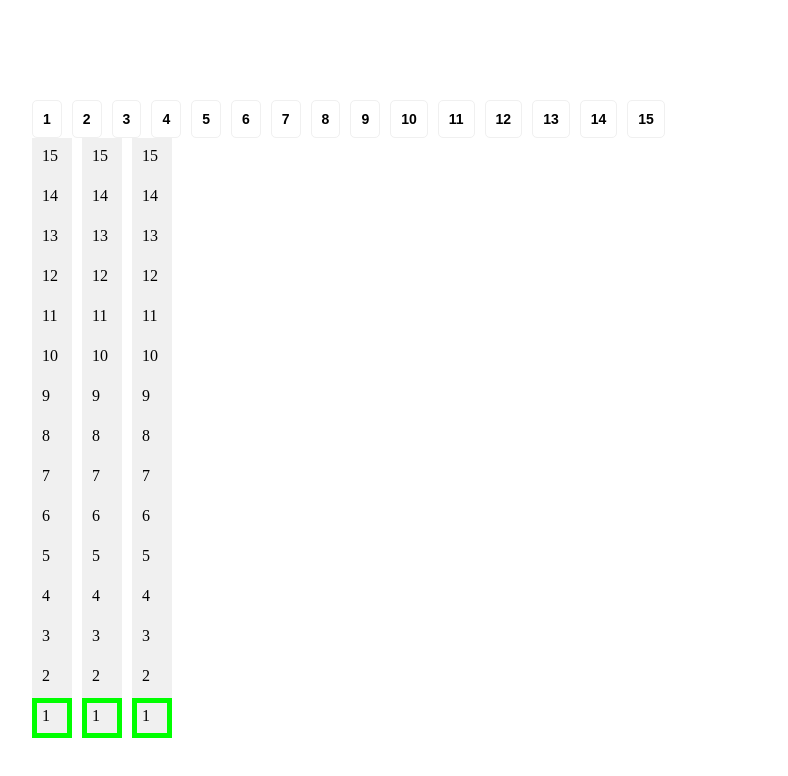
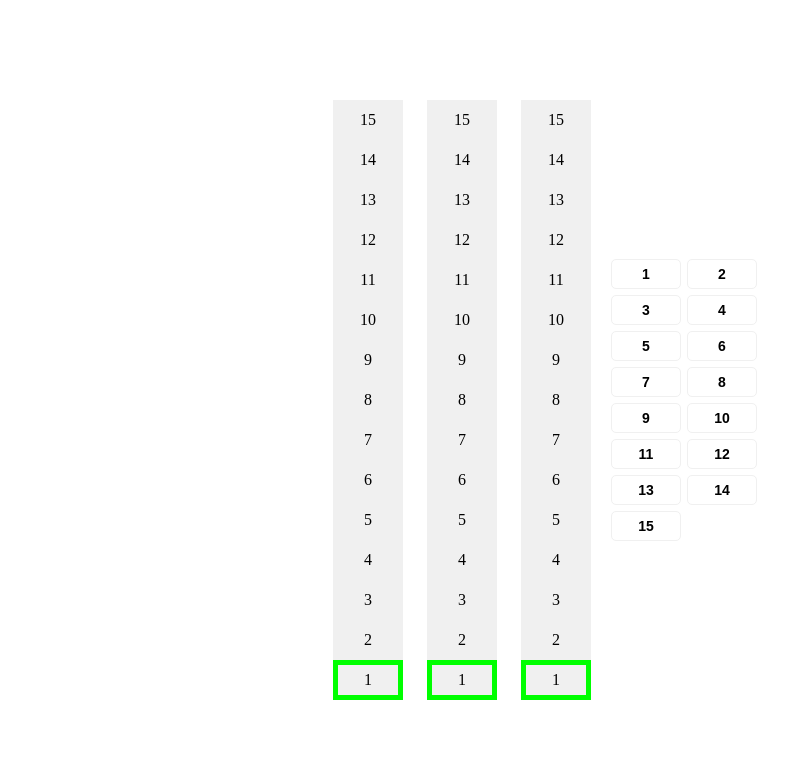
Before and after one commit to melroh629/slash, a React (Vite) app: page / in a window 1280 px wide. Shown: the top 776 px of the page, without its empty margins (68-856 px from the left). Built offline with nearby package versions, Linux system fonts and the light colour scheme.

Commit message:
style: 버튼, 레이아웃, 엘리베이터 디자인 수정

```diff
--- a/src/Container.tsx
+++ b/src/Container.tsx
@@ -81,13 +81,19 @@ export const Container = ({}: containerProps) => {
 };
 
 const StyledWrapper = styled.div`
-	padding: 0;
+	display: flex;
+	align-items: center;
+	justify-content: center;
+	gap: 20px;
+	flex-flow: row-reverse;
 `;
 const StyledButtonList = styled.div`
 	display: flex;
-	gap: 10px;
+	gap: 6px;
+	width: 200px;
+	flex-wrap: wrap;
 `;
 const StyledElevatorList = styled.div`
 	display: flex;
-	gap: 10px;
+	gap: 24px;
 `;
--- a/src/components/Button.tsx
+++ b/src/components/Button.tsx
@@ -22,6 +22,8 @@ const StyledButton = styled.button`
 	display: flex;
 	align-items: center;
 	justify-content: center;
+	width: 70px;
+	height: 30px;
 	padding: 10px;
 	border-radius: 5px;
 	cursor: pointer;
@@ -29,4 +31,13 @@ const StyledButton = styled.button`
 	font-weight: bold;
 	background: #fff;
 	border: 1px solid #f0f0f0;
+	&:hover {
+		color: #38761d;
+		border-color: #38761d;
+	}
+	&:disabled {
+		color: #999;
+		border-color: #999;
+		cursor: not-allowed;
+	}
 `;
--- a/src/components/Elevator.tsx
+++ b/src/components/Elevator.tsx
@@ -49,7 +49,9 @@ const StyledElevator = styled.ul`
 	flex-direction: column;
 	li {
 		display: flex;
-		width: 40px;
+		align-items: center;
+		justify-content: center;
+		width: 70px;
 		height: 40px;
 		padding: 10px;
 		background: #f0f0f0;
@@ -69,7 +71,7 @@ const StyledCurrent = styled.div<StyledCurrentProps>`
 	position: absolute;
 	bottom: ${({ $startBottom }) => $startBottom}px;
 	left: 0;
-	width: 40px;
+	width: 70px;
 	height: 40px;
 	border: 5px solid lime;
 	animation: ${({ $startBottom, $endBottom }) => move($startBottom, $endBottom)}
```
